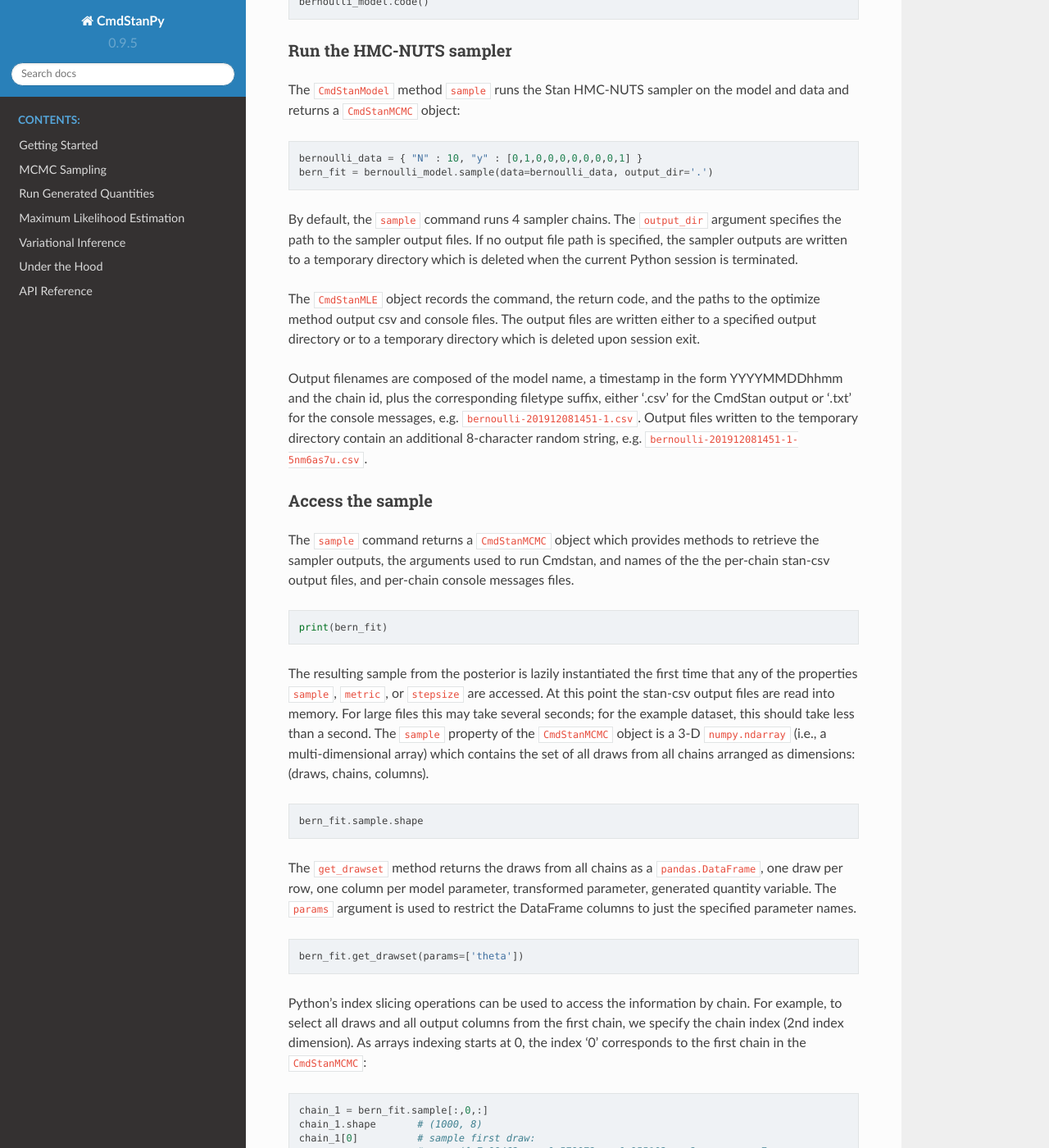
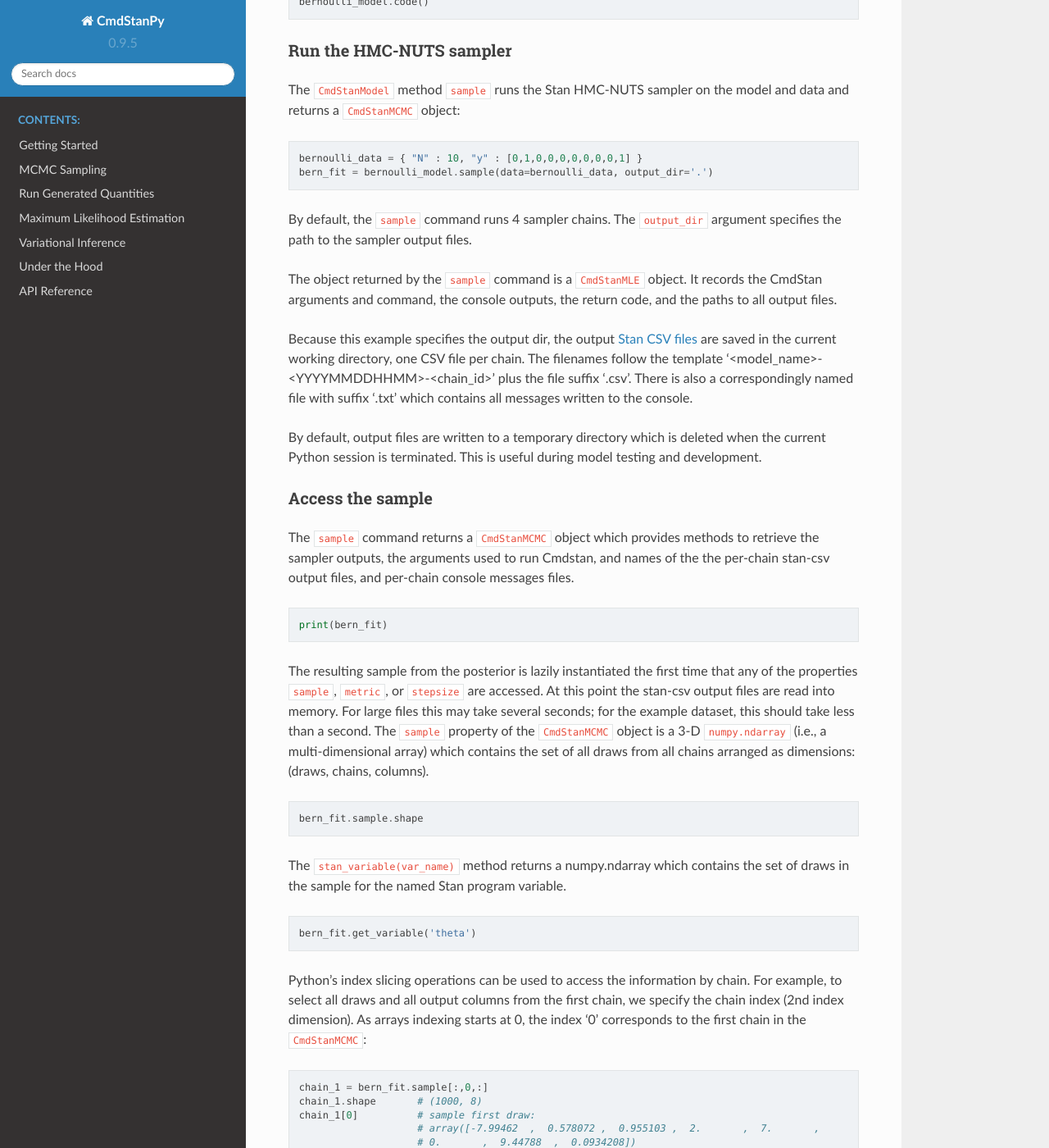
Before and after one commit to stan-dev/cmdstanpy, a Sphinx documentation site: the page built from docs/hello_world.rst, in a window 1280 px wide and 1400 px high, scrolled down 713 px. Shown: the whole window at 82% size. Built offline with Sphinx 7.4.7 and the Read the Docs theme 2.0.0, drawn with Linux system fonts in a browser that asks for light colours; formulas are drawn with MathJax 3; some of the changed text lies outside the part shown.

Commit message:
updating docs

```diff
--- a/docs/hello_world.rst
+++ b/docs/hello_world.rst
@@ -50,21 +50,22 @@ and returns a ``CmdStanMCMC`` object:
 
 By default, the ``sample`` command runs 4 sampler chains.
 The ``output_dir`` argument specifies the path to the sampler output files.
-If no output file path is specified, the sampler outputs
-are written to a temporary directory which is deleted
+
+The object returned by the ``sample`` command is a ``CmdStanMLE`` object.
+It records the CmdStan arguments and command, the console outputs,
+the return code, and the paths to all output files.
+
+Because this example specifies the output dir, the output
+`Stan CSV files <https://mc-stan.org/docs/cmdstan-guide/stan-csv.html#mcmc-sampler-csv-output>`__
+are saved in the current working directory, one CSV file per chain.
+The filenames follow the template '<model_name>-<YYYYMMDDHHMM>-<chain_id>'
+plus the file suffix '.csv'.
+There is also a correspondingly named file with suffix '.txt'
+which contains all messages written to the console.
+
+By default, output files are written to a temporary directory which is deleted
 when the current Python session is terminated.
-
-The ``CmdStanMLE`` object records the command, the return code,
-and the paths to the optimize method output csv and console files.
-The output files are written either to a specified output directory
-or to a temporary directory which is deleted upon session exit.
-
-Output filenames are composed of the model name, a timestamp
-in the form YYYYMMDDhhmm and the chain id, plus the corresponding
-filetype suffix, either '.csv' for the CmdStan output or '.txt' for
-the console messages, e.g. ``bernoulli-201912081451-1.csv``. Output files
-written to the temporary directory contain an additional 8-character
-random string, e.g. ``bernoulli-201912081451-1-5nm6as7u.csv``.
+This is useful during model testing and development.
 
 
 Access the sample
@@ -95,15 +96,15 @@ arranged as dimensions: (draws, chains, columns).
     bern_fit.sample.shape
 
 
-The ``get_drawset`` method returns the draws from
-all chains as a ``pandas.DataFrame``, one draw per row, one column per
-model parameter, transformed parameter, generated quantity variable.
-The ``params`` argument is used to restrict the DataFrame
-columns to just the specified parameter names.
+The ``stan_variable(var_name)`` method returns
+a numpy.ndarray which contains the set of draws in the sample for the named Stan program variable.
 
 .. code-block:: python
 
-    bern_fit.get_drawset(params=['theta'])
+    bern_fit.get_variable('theta')
+
+
+
 
 Python's index slicing operations can be used to access the information by chain.
 For example, to select all draws and all output columns from the first chain,
@@ -121,10 +122,13 @@ the index '0' corresponds to the first chain in the ``CmdStanMCMC``:
 Summarize or save the results
 ^^^^^^^^^^^^^^^^^^^^^^^^^^^^^
 
-CmdStan is distributed with a posterior analysis utility ``stansummary``
+CmdStan is distributed with a posterior analysis utility
+` ``stansummary`` <https://mc-stan.org/docs/cmdstan-guide/stansummary.html>
 that reads the outputs of all chains and computes summary statistics
-on the model fit for all parameters. The ``CmdStanMCMC`` method ``summary``
-runs the CmdStan ``stansummary`` utility and returns the output as a pandas.DataFrame:
+on the model fit for all sampler and model parameters and quantities of interest.
+The ``CmdStanMCMC`` method ``summary`` runs this utility and returns
+the total joint log-probability density `lp__` plus
+the model parameters and quantities of interest in a pandas.DataFrame:
 
 .. code-block:: python
 
```
